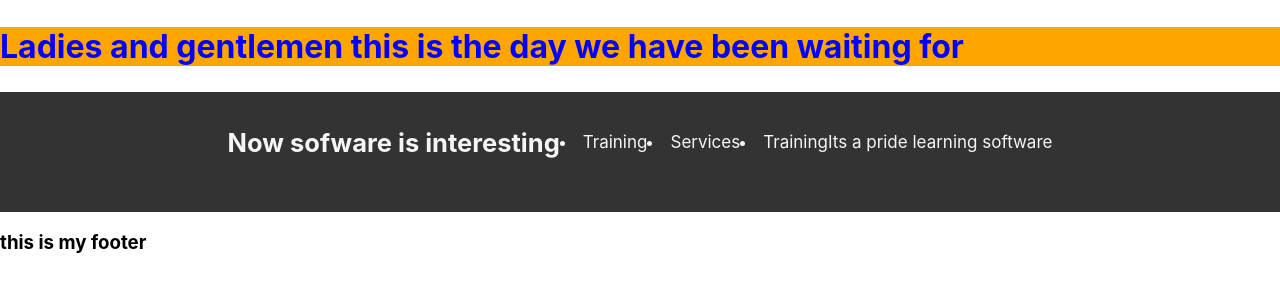
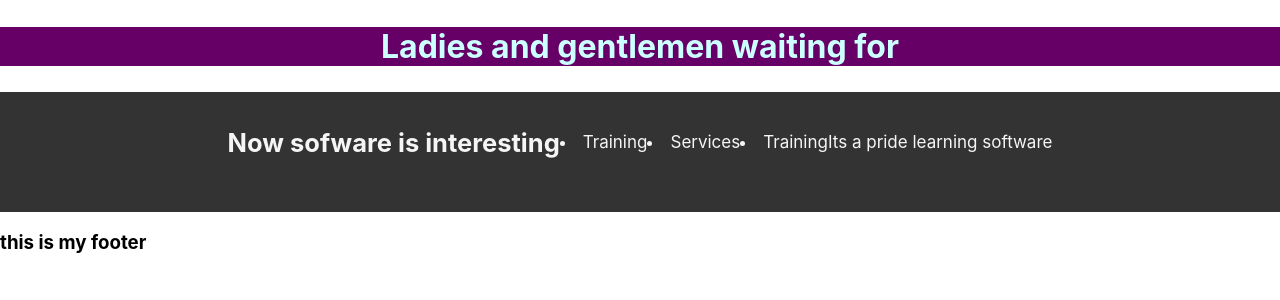
Before and after one commit to jamesoyanna/react-App-practise, a React (Create React App) app: page / in a window 1280 px wide. Shown: the top 300 px of the page. Built offline with nearby package versions, Linux system fonts and the light colour scheme.

Commit message:
added color background

```diff
--- a/src/components/Header.js
+++ b/src/components/Header.js
@@ -15,13 +15,15 @@ const Header = () => {
       }
   }
 const styles = {
-    fontSize: "32px",
-    color: "blue",
-  backgroundColor: "orange" };
+  fontSize: "32px",
+  color: "#ccffff",
+  backgroundColor: "#660066",
+  textAlign: "center"
+};
     return (
       <div>
 
-       <h2 style={styles}>Ladies and gentlemen this is the day we have been waiting for</h2>
+       <h2 style={styles}>Ladies and gentlemen  waiting for</h2>
       </div>
     );
 }
```
